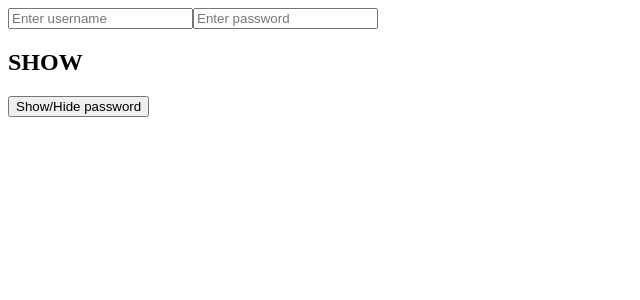
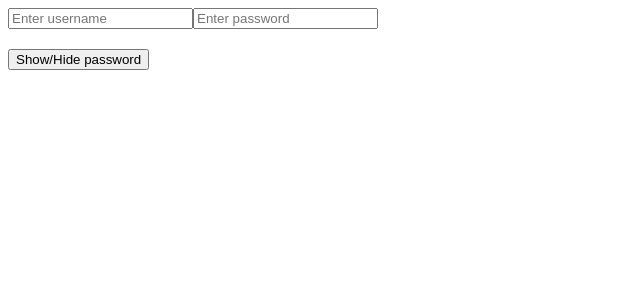
Before and after one commit to rekekki/eventhandler, a React (Create React App) app: page / in a window 1280 px wide. Shown: the top 300 px of the page, without its empty margins (0-640 px from the left). Built offline with nearby package versions, Linux system fonts and the light colour scheme.

Commit message:
removed 'SHOW' and used password variable in there

```diff
--- a/src/App.js
+++ b/src/App.js
@@ -23,7 +23,7 @@ const App = () => {
       </h2>
       {/* if the showPassword is true then we display SHOW else we display NOT SHOW */}
       <h2>
-        {showPassword ? 'SHOW' : '*'.repeat(password.length)}
+        {showPassword ? password : '*'.repeat(password.length)}
       </h2>
       <button onClick={() => setShowPassword(!showPassword)}>Show/Hide password</button>
     </div>
```
